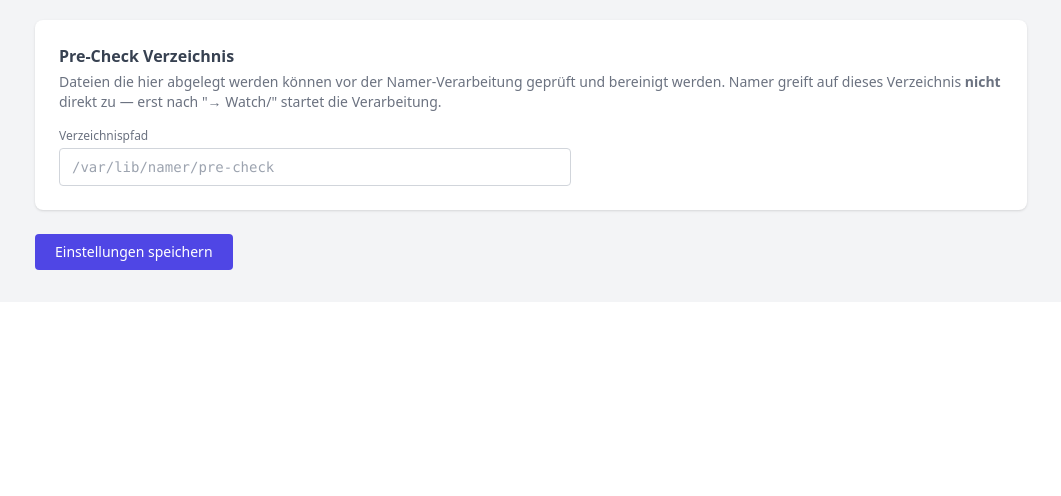
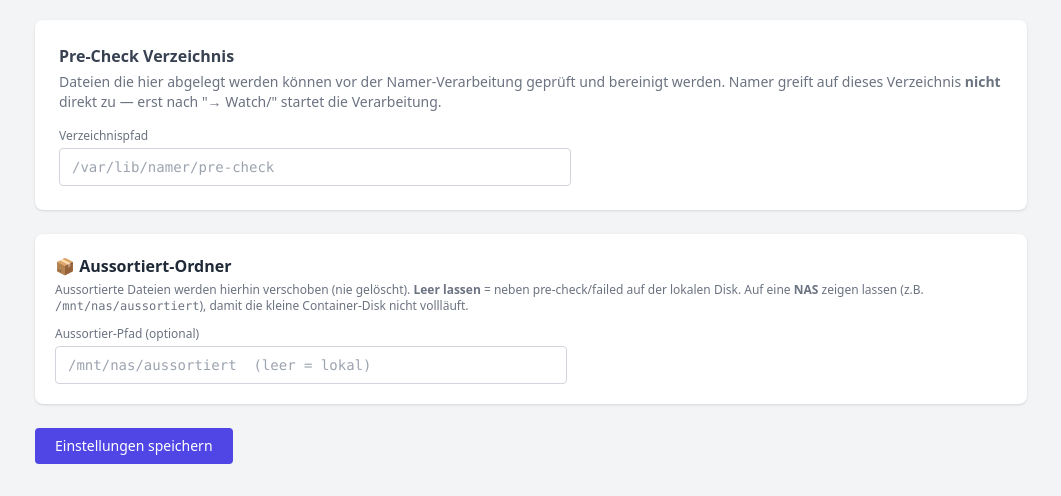
Before and after one commit to Nanja-at-web/namer-helper, a Python web app: template src/namer_helper/web/templates/settings.html in a window 1280 px wide. Shown: the part 925-1421 px from the top of the page, without its empty margins (109-1170 px from the left). Before the commit the page ends 1195 px from the top, so only its background shows below. Run offline with Jinja, Linux system fonts and the light colour scheme; the template is opened without the code that fills it, so the values that code supplies are empty; some libraries are stand-ins or nearby versions.

Commit message:
feat: konfigurierbarer Aussortier-Pfad (NAS statt Container-Disk)
Damit der LXC nicht vollläuft: aussortierte Dateien können auf die NAS
umgeleitet werden statt auf die kleine lokale Disk.

ai_config.py: AIConfig.aussortiert_dir (leer = Default neben pre-check/failed)

app.py:
  - _aussortiert_dir_for(default_parent): konfigurierter Pfad oder Default
  - pre_check_move + failed_move nutzen den Helper
  - _sorted_out_dirs(): konfigurierten Pfad zuerst + alte Default-Orte,
    damit zuvor aussortierte Dateien sichtbar/wiederherstellbar bleiben
  - /settings speichert aussortiert_dir

settings.html: neues Feld "Aussortiert-Ordner" mit NAS-Hinweis

tests: 4 neue Tests — Move nutzt konfigurierten Pfad (pre-check+failed),
  leer = lokaler Default, konfigurierter Pfad erscheint in der Ansicht

Hinweis: Verschieben belegt keinen Extra-Platz (rename auf gleichem FS).
Das Risiko ist die Ansammlung — daher NAS-Auslagerung.

Co-Authored-By: Claude Opus 4.8 <noreply@anthropic.com>

```diff
--- a/src/namer_helper/web/ai_config.py
+++ b/src/namer_helper/web/ai_config.py
@@ -22,6 +22,10 @@ class AIConfig:
     ollama_url: str = "http://localhost:11434"
     ollama_model: str = "llama3"
     pre_check_dir: str = "/var/lib/namer/pre-check"
+    # Optional: where aussortierte Dateien landen. Leer = neben pre-check/failed
+    # (kleine LXC-Disk). Auf eine NAS zeigen lassen, damit der Container nicht
+    # vollläuft, z.B. /mnt/nas/aussortiert.
+    aussortiert_dir: str = ""
 
 
 def load_ai_config(config_dir: Path) -> AIConfig:
@@ -34,6 +38,7 @@ def load_ai_config(config_dir: Path) -> AIConfig:
             ollama_url=data.get("ollama_url", "http://localhost:11434"),
             ollama_model=data.get("ollama_model", "llama3"),
             pre_check_dir=data.get("pre_check_dir", "/var/lib/namer/pre-check"),
+            aussortiert_dir=data.get("aussortiert_dir", ""),
         )
     except Exception:
         return AIConfig()
--- a/src/namer_helper/web/templates/settings.html
+++ b/src/namer_helper/web/templates/settings.html
@@ -111,6 +111,22 @@
   </div>
 </div>
 
+<div class="bg-white rounded-lg shadow p-5 mb-6">
+  <h2 class="font-semibold text-gray-800 mb-1">📦 Aussortiert-Ordner</h2>
+  <p class="text-xs text-gray-500 mb-3">
+    Aussortierte Dateien werden hierhin verschoben (nie gelöscht). <b>Leer lassen</b>
+    = neben pre-check/failed auf der lokalen Disk. Auf eine <b>NAS</b> zeigen lassen
+    (z.B. <span class="font-mono">/mnt/nas/aussortiert</span>), damit die kleine
+    Container-Disk nicht vollläuft.
+  </p>
+  <div class="max-w-lg">
+    <label class="block text-xs font-medium text-gray-500 mb-1">Aussortier-Pfad (optional)</label>
+    <input id="s-aussortiert-dir" type="text" value="{{ ai_cfg.aussortiert_dir }}"
+      placeholder="/mnt/nas/aussortiert  (leer = lokal)"
+      class="w-full border border-gray-300 rounded px-3 py-2 text-sm font-mono focus:outline-none focus:ring-2 focus:ring-indigo-400">
+  </div>
+</div>
+
 <div id="msg" class="hidden mb-4 text-sm rounded p-3"></div>
 
 <button onclick="saveSettings()"
@@ -126,6 +142,7 @@ async function saveSettings() {
     ollama_model:    document.getElementById('s-ollama-model').value.trim(),
     theporndb_api_key: document.getElementById('s-tpdb-key').value,
     pre_check_dir:   document.getElementById('s-pre-check-dir').value.trim(),
+    aussortiert_dir: document.getElementById('s-aussortiert-dir').value.trim(),
   };
   const res = await fetch('/settings', {
     method: 'POST',
```
Also changed, not shown: src/namer_helper/web/app.py (+18 -2 lines), tests/test_aussortiert.py (+41 -0 lines).
